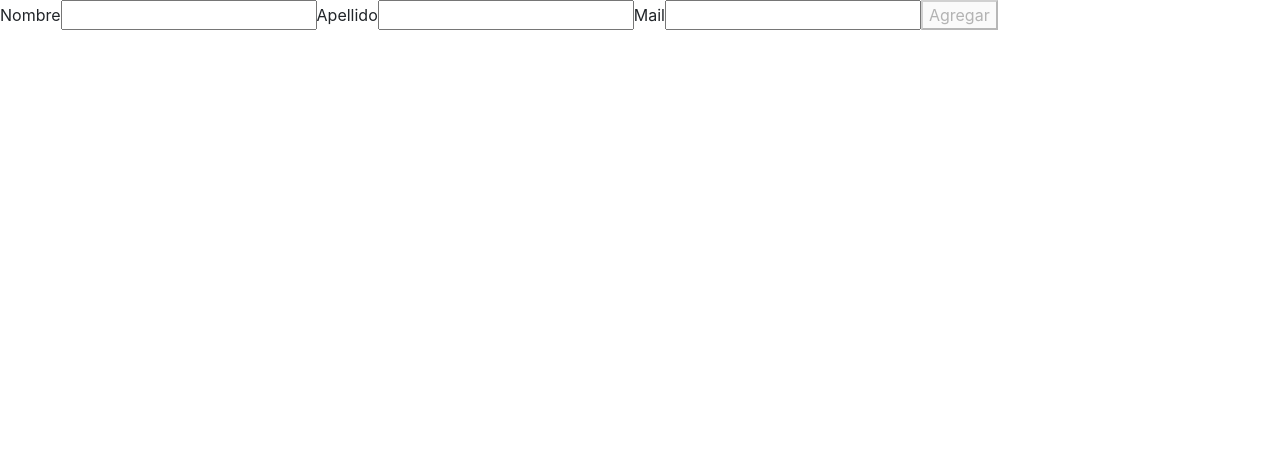
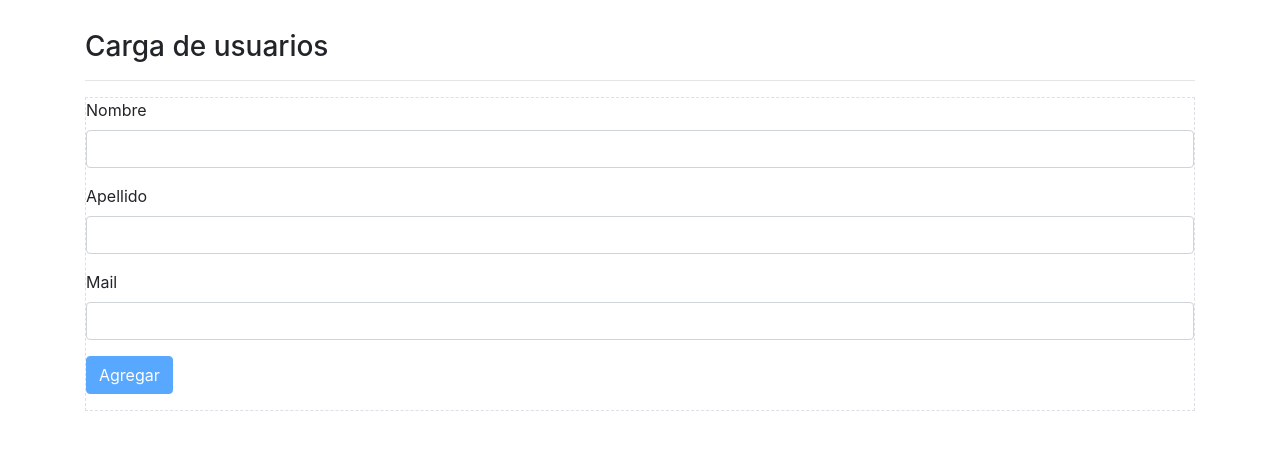
Before and after one commit to joakinm/neoComplexTest, an Angular app: page / in a window 1280 px wide. Shown: the top 450 px of the page. Built offline with nearby package versions, Linux system fonts and the light colour scheme.

Commit message:
agregando bootstrap a vista cliente

```diff
--- a/src/app/cliente/cliente.component.css
+++ b/src/app/cliente/cliente.component.css
@@ -1,3 +1,9 @@
 input.ng-invalid.ng-touched{
     border: 1px solid red
 }
+.container{
+    margin-top: 30px;
+}
+form{
+    border: 1px dashed #dae0e5;
+}
--- a/src/app/cliente/cliente.component.html
+++ b/src/app/cliente/cliente.component.html
@@ -1,15 +1,25 @@
-<form (ngSubmit)="onSubmit()" #f ="ngForm">
-    <label for="nombre">Nombre</label>
-    <input type="text" name="nombre" id="nombre" ngModel #nombre="ngModel" required>
-    <span *ngIf="!nombre.valid && nombre.touched">Favor de ingresar un nombre</span>
-    <label for="apellido">Apellido</label>
-    <input type="text" name="apellido" id="apellido" ngModel #apellido="ngModel" required>
-    <span *ngIf="!apellido.valid && apellido.touched">Favor de ingresar un apellido</span>
-    <label for="mail">Mail</label>
-    <input type="email" name="mail" id="mail" ngModel #mail="ngModel" required email>
-    <span *ngIf="!mail.valid && mail.touched">Favor de ingresar un email valido</span>
-
-    <button type="submit" [disabled]="!f.valid" >Agregar</button>
-</form>
-
+<div class="container">
+    <h3>Carga de usuarios</h3>
+    <hr>
+    <form (ngSubmit)="onSubmit()" #f ="ngForm">
+        <div class="form-group">
+            <label for="nombre">Nombre</label>
+            <input class="form-control" type="text" name="nombre" id="nombre" ngModel #nombre="ngModel" required>
+            <span class="blockquote-footer" *ngIf="!nombre.valid && nombre.touched">Favor de ingresar un nombre</span>
+        </div>
+        <div class="form-group">
+            <label for="apellido">Apellido</label>
+            <input class="form-control" type="text" name="apellido" id="apellido" ngModel #apellido="ngModel" required>
+            <span class="blockquote-footer" *ngIf="!apellido.valid && apellido.touched">Favor de ingresar un apellido</span>
+        </div>
+        <div class="form-group">
+            <label for="mail">Mail</label>
+            <input class="form-control" type="email" name="mail" id="mail" ngModel #mail="ngModel" required email>
+            <span class="blockquote-footer" *ngIf="!mail.valid && mail.touched">Favor de ingresar un email valido</span>
+        </div>
+        <div class="form-group">
+            <button class="btn btn-primary" type="submit" [disabled]="!f.valid" >Agregar</button>
+        </div>
+    </form>
+</div>
 <app-lista-clientes></app-lista-clientes>
```
